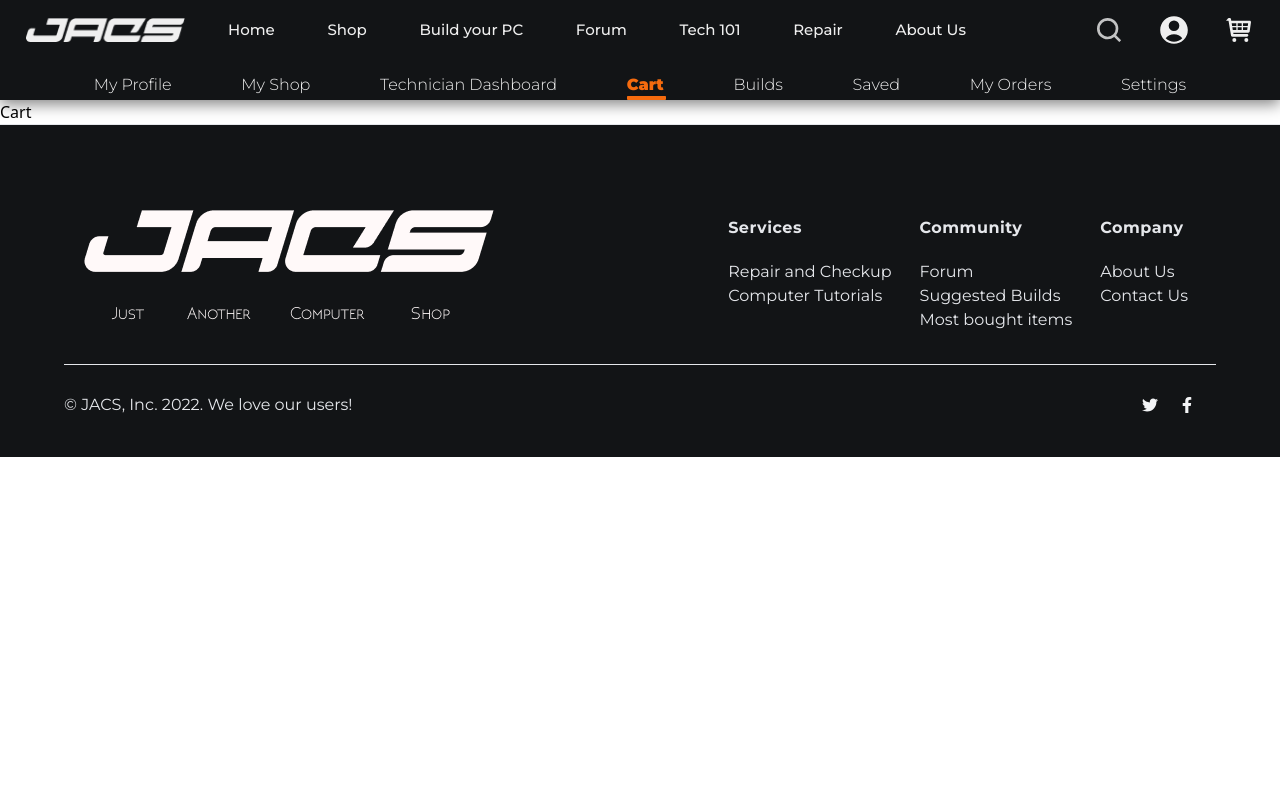
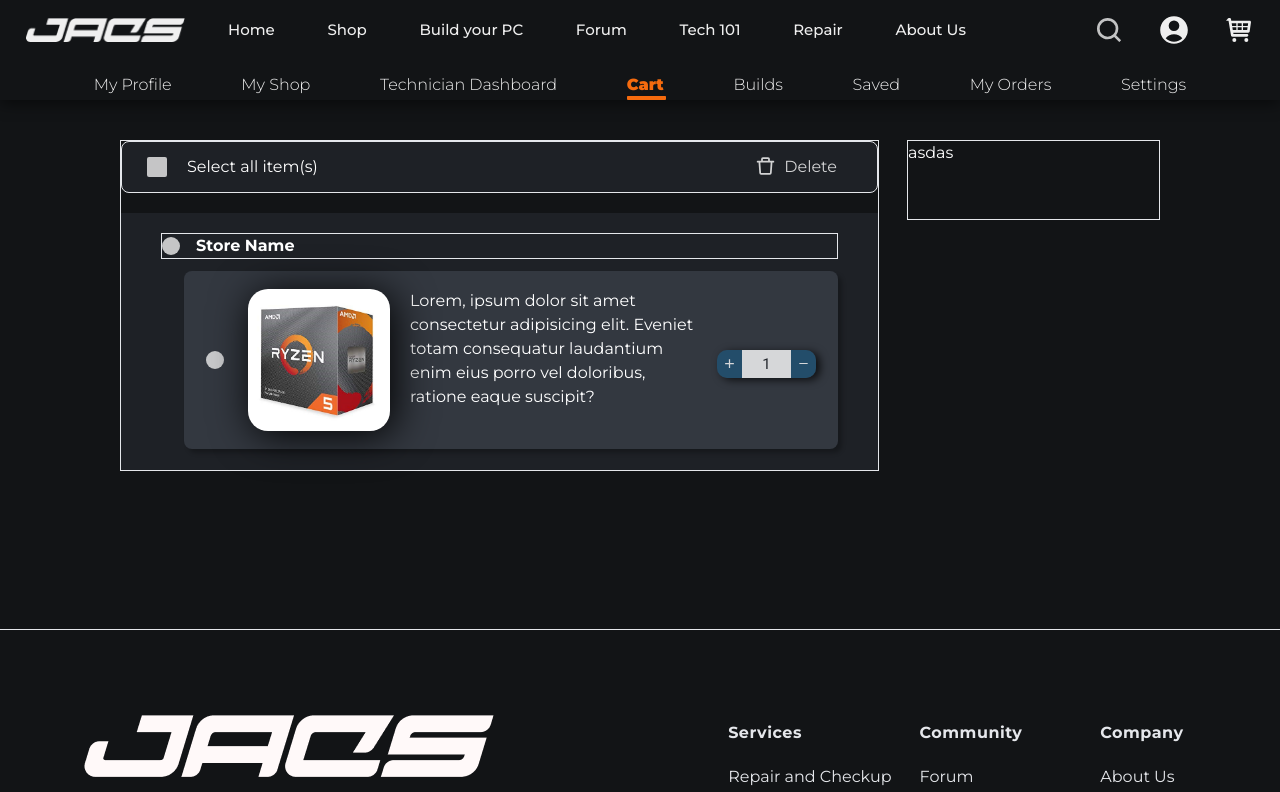
Before and after one commit to keanknowsss/JACS-FE, a React (Create React App) app: page /profile/cart in a window 1280 px wide. Shown: the top 792 px of the page. Built offline with nearby package versions, Linux system fonts and the light colour scheme; no server answers.

Commit message:
Intial Structure for Cart Page

```diff
--- a/src/assets/icons/DeleteIcon.jsx
+++ b/src/assets/icons/DeleteIcon.jsx
@@ -10,7 +10,7 @@ const DeleteIcon = ({className}) => {
 		>
 			<path
 				d="M7 4a2 2 0 0 1 2-2h6a2 2 0 0 1 2 2v2h4a1 1 0 1 1 0 2h-1.069l-.867 12.142A2 2 0 0 1 17.069 22H6.93a2 2 0 0 1-1.995-1.858L4.07 8H3a1 1 0 0 1 0-2h4V4zm2 2h6V4H9v2zM6.074 8l.857 12H17.07l.857-12H6.074z"
-				fill="#0D0D0D"
+				fill="currentColor"
 			/>
 		</svg>
 	);
--- a/src/components/Card/index.js
+++ b/src/components/Card/index.js
@@ -1,2 +1,2 @@
-export { default as ProductCard } from './productCard/ProductCard';
-export { default as ReviewCard } from './reviewCard/ReviewCard';
+export { default as ProductCard } from './ProductCard/ProductCard';
+export { default as ReviewCard } from './ReviewCard/ReviewCard';
--- a/src/pages/ProfilePages/Cart/Cart.jsx
+++ b/src/pages/ProfilePages/Cart/Cart.jsx
@@ -1,7 +1,75 @@
+import { useState } from "react";
+import styles from "./Cart.module.scss"
+import { AddIcon, DeleteIcon, MinusIcon } from "../../../assets/icons"
+import { Product } from "../../../assets/placeholder";
 
-const Cart = () => {
+const Cart = ({ title }) => {
+  document.title = title;
+
+  const [selectAll, setSelectAll] = useState(false);
+  const [quantity, setQuantity] = useState(1);
+
+  const addQtyHandler = () => {
+		setQuantity(quantity + 1);
+	};
+
+	const minusQtyHandler = () => {
+		setQuantity(quantity <= 1 ? 1 : quantity - 1);
+	};
+
+	const changeQtyHandler = (e) => {
+		setQuantity(e.target.value);
+	};
+
   return (
-    <div>Cart</div>
+    <main className={styles.cartPage}>
+      <section className={styles.itemsContainer}>
+        <div className={styles.tools}>
+          <div className={styles.selectContainer}>
+            <button className={`${styles.select} ${selectAll ? styles.selected : null
+              }`} onClick={() => setSelectAll(state => !state)} />
+            <p>Select all item(s)</p>
+          </div>
+
+          <button className={styles.deleteBtn}>
+            <DeleteIcon className={styles.delete} />
+            <p>Delete</p>
+          </button>
+        </div>
+        <div className={styles.storeItemsContainer}>
+            <div className={styles.store}>
+              <div className={styles.storeName}>
+                <button className={styles.selectStore} />
+                <span>Store Name</span>
+              </div>
+              <div className={styles.itemLists}>
+                <div className={styles.item}>
+                  <button className={styles.selectItem} />
+                  <img src={Product} alt="item" />
+                  <p>Lorem, ipsum dolor sit amet consectetur adipisicing elit. Eveniet totam consequatur laudantium enim eius porro vel doloribus, ratione eaque suscipit?</p>
+                  <div className={styles.incrementer}>
+                    <button onClick={addQtyHandler}>
+                      <AddIcon className={styles.addQty} />
+                    </button>
+                    <input
+                      type="number"
+                      value={quantity}
+                      onChange={changeQtyHandler}
+                      className={styles.qty}
+                    />
+                    <button onClick={minusQtyHandler}>
+                      <MinusIcon className={styles.minusQty} />
+                    </button>
+                  </div>
+                </div>
+              </div>
+            </div>
+        </div>
+      </section>
+      <section className={styles.summaryContainer}>
+        asdas
+      </section>
+    </main>
   )
 }
 
--- /dev/null
+++ b/src/pages/ProfilePages/Cart/Cart.module.scss
@@ -0,0 +1,147 @@
+@import "../../../styles/variables";
+@import "../../../styles/mixins";
+
+.cartPage {
+  @apply bg-background text-white font-montserrat flex gap-7;
+  padding: 40px 120px 158px 120px;
+
+  .itemsContainer {
+    button {
+      @apply transition-colors duration-150;
+    }
+
+    @apply border w-full flex flex-col gap-5;
+    flex-basis: 75%;
+
+    .tools {
+      @apply flex border justify-between items-center h-13 rounded-lg bg-primary-default;
+      padding-inline: 25px 40px;
+
+      .selectContainer {
+        @apply flex items-center gap-5;
+
+        .select {
+          @apply h-5 w-5 bg-lightWhite opacity-80 hover:opacity-100 transition-all duration-150 rounded-sm;
+        }
+
+        .selected {
+          @apply bg-secondary-default;
+        }
+      }
+
+      .deleteBtn {
+        @apply flex items-center gap-2 hover:text-secondary-default;
+
+        .delete {
+          width: 21px;
+          margin-top: -2px;
+        }
+      }
+    }
+
+    .storeItemsContainer {
+      .store {
+        @apply w-full bg-primary-default flex flex-col gap-3;
+        padding: 20px 40px 21px 40px;
+
+        .storeName {
+          @apply flex items-center gap-4 font-bold border;
+          .selectStore {
+            @apply bg-lightWhite rounded-full;
+            height: 18px;
+            width: 18px;
+          }
+
+          .selectedStore {
+            @apply bg-secondary-default;
+          }
+        }
+
+        .itemLists {
+          margin-left: 23px;
+          .item {
+            @apply w-full bg-primary-5 rounded-lg flex items-center gap-5;
+            box-shadow: 4px 4px 4px rgba(0, 0, 0, 0.25);
+            padding: 18px 22px;
+
+            .selectItem {
+              @apply bg-lightWhite rounded-full flex-none mr-1;
+              height: 18px;
+              width: 18px;
+            }
+
+            img {
+              width: 142px;
+              height: 142px;
+              filter: drop-shadow(4px 4px 20px #000000);
+              border-radius: 20px;
+              object-fit: cover;
+            }
+
+            p {
+              @apply self-start;
+            }
+
+            .incrementer {
+              @apply flex overflow-hidden mt-2;
+              width: 68%;
+              box-shadow: 4px 2px 8px rgba(0, 0, 0, 0.75);
+              border-radius: 10px;
+
+              input[type="number"]::-ms-reveal {
+                display: none;
+              }
+
+              input[type="number"]::-webkit-outer-spin-button,
+              input[type="number"]::-webkit-inner-spin-button {
+                -webkit-appearance: none;
+                margin: 0;
+              }
+
+              input[type="number"] {
+                appearance: textfield;
+              }
+
+              .qty {
+                @apply font-roboto text-primary-default;
+                width: 100%;
+                height: 28px;
+                text-align: center;
+                outline: none;
+                font-size: 15px;
+              }
+
+              button {
+                @apply bg-accent-2 flex justify-center items-center transition-opacity duration-100 ease-in;
+                width: 50px;
+                opacity: 0.8;
+
+                .addQty {
+                  width: 15px;
+                  fill: white;
+                  pointer-events: none;
+                }
+
+                .minusQty {
+                  width: 13px;
+                  fill: white;
+                  pointer-events: none;
+                }
+
+                &:hover,
+                &:focus {
+                  opacity: 1;
+                }
+              }
+            }
+          }
+        }
+      }
+    }
+  }
+
+  .summaryContainer {
+    @apply border h-20;
+    flex-basis: 25%;
+  }
+}
--- a/src/pages/ProfilePages/Profile/subcomponents/cartCard/CartCard.module.scss
+++ b/src/pages/ProfilePages/Profile/subcomponents/cartCard/CartCard.module.scss
@@ -25,7 +25,7 @@
 			box-shadow: 4px 2px 8px rgba(0, 0, 0, 0.75);
 			border-radius: 10px;
 
-			input[type="password"]::-ms-reveal {
+			input[type="number"]::-ms-reveal {
 				display: none;
 			}
 
@@ -41,7 +41,7 @@
 
 			.qty {
 				@apply font-roboto text-primary-default;
-				width: 60%;
+				width: 100%;
 				height: 28px;
 				text-align: center;
 				outline: none;
@@ -50,7 +50,7 @@
 
 			button {
 				@apply bg-accent-2 flex justify-center items-center transition-opacity duration-100 ease-in;
-				width: 40px;
+				width: 60px;
 				opacity: 0.8;
 
 				.addQty {
```
